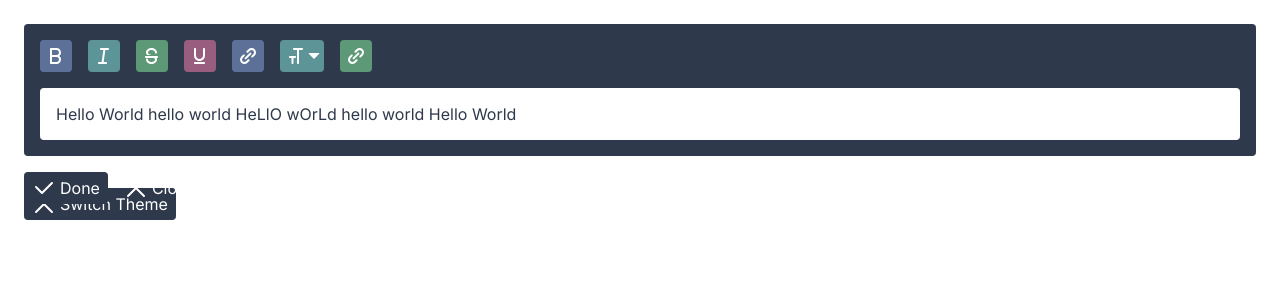
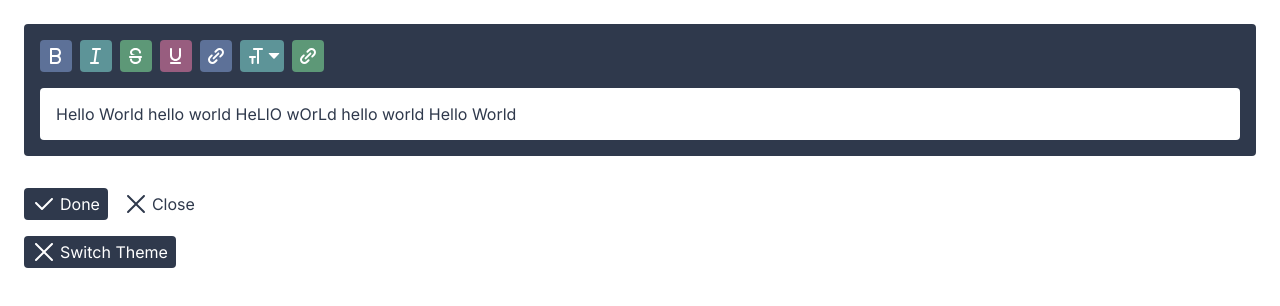
Before and after one commit to fallsimply/float, a Vue app: page / in a window 1280 px wide. Shown: the top 306 px of the page. Built offline with nearby package versions, Linux system fonts and the light colour scheme.

Commit message:
refactor to use component indexes

```diff
--- a/src/components/Core/Button.vue
+++ b/src/components/Core/Button.vue
@@ -1,9 +1,9 @@
 <template>
-    <button class="exit" :primary="!secondary" :secondary="secondary" :square="square">
+	<button class="exit" :primary="!secondary" :secondary="secondary" :icon="icon">
 		<slot name="icon">
 			<Icon pack="general" name="close"/>
 		</slot>
-        <slot>Close</slot>
+		<slot v-if="!icon">Close</slot>
 	</button>
 </template>
 
@@ -16,7 +16,7 @@ export default {
 			type: Boolean,
 			default: false
 		},
-        square: {
+		icon: {
 			type: Boolean,
 			default: false,
 		}
@@ -47,7 +47,7 @@ button[primary]
 button[secondary]
 	background: transparent
 	border: none
-    color: var(--txtColor)
-button[square]
+	color: var(--btnText)
+button[icon]
 	padding: .25rem
 </style>
--- a/src/components/Core/ButtonGroup.vue
+++ b/src/components/Core/ButtonGroup.vue
@@ -18,7 +18,11 @@ div.buttonGroup
 	grid-template-columns: repeat(auto-fit, minmax(1.5rem, max-content))
 	button:focus
 		outline: none
-        border: 2px solid var(--txtColor)
+		border: .125rem solid var(--btnFocus)
 		padding: .125rem .375rem
 		box-shadow: none
+	button[icon]:focus
+		padding: .125rem
+	button:hover
+		background-image: var(--brighten)
 </style>
--- /dev/null
+++ b/src/components/Core/index.js
@@ -0,0 +1,9 @@
+import Button from "@/components/Core/Button";
+import Icon from "@/components/Core/Icon"
+
+export default {
+	Button,
+	Icon
+}
+
+export { default as ButtonGroup } from "@/components/Core/ButtonGroup"
--- a/src/components/Editor.vue
+++ b/src/components/Editor.vue
@@ -1,36 +1,16 @@
 <template>
-	<div style="padding: 1.5rem">
-		<div class="editor">
-			<Toolbar/>
-			<div ref="e" class="content" contenteditable="true"></div>
-		</div>
-		<ButtonGroup style="position: relative;top: 1rem">
-			<Button>
-				<template #icon>
-					<Icon name="done"/>
-				</template>
-				<template>
-					Done
-				</template>
-			</Button>
-			<Button secondary/>
-		</ButtonGroup>
-		<Button>Switch Theme</Button>
+	<div class="editor">
+		<Toolbar/>
+		<div ref="e" class="content" contenteditable="true"></div>
 	</div>
 </template>
 
 <script>
-	import Button from "@/components/Core/Button";
-	import ButtonGroup from "@/components/Core/ButtonGroup";
-	import Toolbar from "@/components/Toolbar/Toolbar";
-	import Icon from "@/components/Core/Icon"
+	import Toolbar from "@/components/Toolbar"
 	export default {
 		name: "Editor",
 		components: {
-			Toolbar,
-			Button,
-			ButtonGroup,
-			Icon
+			Toolbar
 		},
 		mounted() {
 			this.$refs["e"].innerHTML = "<div>Hello World hello world HeLlO wOrLd hello world Hello World</div>"
@@ -112,6 +92,6 @@ HSL(h, s = var(--s), l = var(--l)) {'hsl(%s, %s, %s)' % (h s l)};
 			color: #5D7198
 	.editor::after
 		content: hi
-.editor
+.editor > .content
 	--txtColor: HSL(var(--hBg), l: var(--lH))
 </style>
--- a/src/components/HelloWorld.vue
+++ b/src/components/HelloWorld.vue
@@ -9,9 +9,9 @@
 		<h3>Installed CLI Plugins</h3>
 		<ul>
 			<li><a href="https://github.com/vuejs/vue-cli/tree/dev/packages/%40vue/cli-plugin-babel" target="_blank"
-			       rel="noopener">babel</a></li>
+				   rel="noopener">babel</a></li>
 			<li><a href="https://github.com/vuejs/vue-cli/tree/dev/packages/%40vue/cli-plugin-router" target="_blank"
-			       rel="noopener">router</a></li>
+				   rel="noopener">router</a></li>
 		</ul>
 		<h3>Essential Links</h3>
 		<ul>
@@ -26,7 +26,7 @@
 			<li><a href="https://router.vuejs.org" target="_blank" rel="noopener">vue-router</a></li>
 			<li><a href="https://vuex.vuejs.org" target="_blank" rel="noopener">vuex</a></li>
 			<li><a href="https://github.com/vuejs/vue-devtools#vue-devtools" target="_blank"
-			       rel="noopener">vue-devtools</a></li>
+				   rel="noopener">vue-devtools</a></li>
 			<li><a href="https://vue-loader.vuejs.org" target="_blank" rel="noopener">vue-loader</a></li>
 			<li><a href="https://github.com/vuejs/awesome-vue" target="_blank" rel="noopener">awesome-vue</a></li>
 		</ul>
--- a/src/components/Toolbar/Dropdown.vue
+++ b/src/components/Toolbar/Dropdown.vue
@@ -1,8 +1,10 @@
 <template>
 	<div class="dropdown" :open="false" :style="{'--ddItems': items}">
-		<button class="size" @click="menu" @blur="menu" x-ref="menu">
-			<slot name="Icon"/>
-		</button>
+		<Button icon class="size" @click="menu" @blur="menu" x-ref="menu">
+			<template #icon>
+				<slot name="Icon"/>
+			</template>
+		</Button>
 		<div ref="menu" class="menu" :hidden="true" :vertical="vertical">
 			<slot name="Items" :item="item"/>
 		</div>
@@ -10,8 +12,12 @@
 </template>
 
 <script>
+import Core from "@/components/Core/"
 export default {
 	name: "ToolbarDropdown",
+	components: {
+		...Core
+	},
 	methods: {
 		// ui methods
 		menu(e) {
@@ -32,14 +38,14 @@ export default {
 			type: Number,
 			required: true,
 			validator: function (value) {
-        		return value >= 0
-      		}
+				return value >= 0
+	  		}
 		},
 		vertical: {
 			type: Boolean,
 			default: false,
 		}
-	}
+	},
 }
 </script>
 
--- a/src/components/Toolbar/Prompt.vue
+++ b/src/components/Toolbar/Prompt.vue
@@ -2,21 +2,26 @@
 	<div class="modal" ref="modal" :hidden="!show">
 		<h1>{{ title }}</h1>
 		<input type="text" v-model="url">
-        <div class="buttonGroup">
-            <button class="confirm" primary>
+		<ButtonGroup>
+			<Button>
+				<template #icon>
 					<Icon pack="general" name="done"/>
-                <div>Add Link</div>
-            </button>
-            <button class="exit" secondary>
+				</template>
+				Add Link
+			</Button>
+			<Button secondary @click="toggle">
+				<template #icon>
 					<Icon pack="general" name="close"/>
-                <div>Close</div>
-            </button>
-        </div>
+				</template>
+				Close
+			</Button>
+		</ButtonGroup>
 	</div>
 </template>
 
 <script>
-import Icon from "@/components/Core/Icon"
+import Core, { ButtonGroup } from "@/components/Core"
+
 export default {
 	name: "ToolbarPrompt",
 	props: {
@@ -33,7 +38,8 @@ export default {
 		url: ""
 	}),
 	components: {
-        Icon
+		...Core,
+		ButtonGroup
 	},
 	methods: {
 		finish() {
@@ -49,8 +55,8 @@ export default {
 <style lang="stylus">
 HSL(h, s = var(--s), l = var(--l)) {'hsl(%s, %s, %s)' % (h s l)};
 div.modal
-    background: HSL(var(--hBg), l: var(--lBg))
-    color: HSL(var(--hBg), l: var(--lD))
+	background: var(--bgCard)
+	color: var(--txtColor)
 	height: 8rem
 	width: 16rem
 	position: absolute
--- a/src/components/Toolbar/Toolbar.vue
+++ b/src/components/Toolbar/Toolbar.vue
@@ -1,36 +1,41 @@
 <template>
 	<div relative>
-		<div class="toolbar">
-			<button v-for="btn in btns" :key="btn" :class="btn" @click="$emit(btn)">
-				<Icon :name="btn" pack="format"/>
-			</button>
-			<button class="link" ref="link" @click="togglePrompt('link')" @blur="togglePrompt('link')">
-				<Icon name="link"/>
-			</button>
+		<ButtonGroup class="toolbar">
+			<Button icon v-for="btn in btns" :key="btn"  @click="$emit(btn)">
+				<template #icon>
+					<Icon :name="btn" pack="format"/>
+				</template>
+			</Button>
+			<Button icon ref="link" @click="togglePrompt('link')">
+				<template #icon>
+					<Icon name="link"/>
+				</template>
+			</Button>
 			<Dropdown :items="headings.length" @select="$emit('size', $event)">
 				<template #Icon>
 					<Icon name="text_size" pack="format" caret/>
 				</template>
 				<template #Items="{ item }">
 					<span v-for="num in headings" :key="num">
-						<button :class="`h${num}`" @click.stop="item($event)" :x-val="`h${num}`">
+						<Button icon :class="`h${num}`" @click.stop="item($event)" :x-val="`h${num}`">
 							<Icon pack="headings" :name="`h${num}`"/>
-						</button>
+						</Button>
 					</span>
 				</template>
 			</Dropdown>
-			<button class="theme" ref="theme" >
-				<Icon name="link"/>
-			</button>
-		</div>
+			<Button icon class="theme" ref="theme" >
+				<template #icon>
+					<Icon name="link"/>
+				</template>
+			</Button>
+		</ButtonGroup>
 		<Prompt title= "Enter Link URL" :show.sync="prompts.link"/>
 	</div>
 </template>
 
 <script>
-	import Dropdown  from '@/components/Toolbar/Dropdown'
-	import Icon from "@/components/Core/Icon"
-	import Prompt from "@/components/Toolbar/Prompt"
+	import Core, {ButtonGroup} from "@/components/Core"
+	import { Dropdown, Prompt } from "@/components/Toolbar"
 	export default {
 		name: "Toolbar",
 		data() {
@@ -49,9 +54,10 @@
 				}
 			}
 		},
-        components: {
+		components: {
+			...Core,
+			ButtonGroup,
 			Dropdown,
-			Icon,
 			Prompt,
 		},
 		methods: {
@@ -83,12 +89,12 @@ HSL(h, s = var(--s), l = var(--l)) {'hsl(%s, %s, %s)' % (h s l)};
 		--H: var(--hD)
 
 	button
-		height: 2rem
-		min-width: 2rem
-		font-size: 1.5rem
-		border: 0
-		padding: .25rem
-		border-radius: .25rem
+		// height: 2rem
+		// min-width: 2rem
+		// font-size: 1.5rem
+		// border: 0
+		// padding: .25rem
+		// border-radius: .25rem
 		display: grid
 		grid-template-columns: repeat(auto-fit, minmax(.75rem, 1.5rem))
 		background: HSL(var(--H), l: var(--L))
@@ -98,9 +104,9 @@ HSL(h, s = var(--s), l = var(--l)) {'hsl(%s, %s, %s)' % (h s l)};
 			--L: var(--lL)
 		&:focus
 			outline: none
-		svg
-			height: 1.5rem;
-			border-radius: .25rem
-		svg > path
-			fill: currentColor
+		// svg
+		// 	height: 1.5rem;
+		// 	border-radius: .25rem
+		// svg > path
+		// 	fill: currentColor
 </style>
--- /dev/null
+++ b/src/components/Toolbar/index.js
@@ -0,0 +1,7 @@
+import Dropdown from "@/components/Toolbar/Dropdown";
+import Prompt from "@/components/Toolbar/Prompt"
+import Toolbar from "@/components/Toolbar/Toolbar"
+
+export default Toolbar
+
+export { Dropdown, Prompt }
--- a/src/views/Edit.vue
+++ b/src/views/Edit.vue
@@ -1,17 +1,41 @@
 <template>
-	<Editor/>
+	<div view="edit" style="padding: 1.5rem">
+		<Editor/>
+		<ButtonGroup style="position: relative;top: 1rem">
+			<Button>
+				<template #icon>
+					<Icon name="done"/>
+				</template>
+				<template>
+					Done
+				</template>
+			</Button>
+			<Button secondary/>
+		</ButtonGroup>
+		<ButtonGroup style="position: relative;top: 1rem">
+			<Button @click="window.Theme.toggle()">Switch Theme</Button>
+		</ButtonGroup>
+	</div>
 </template>
 
 <script>
+	import Core, { ButtonGroup } from "@/components/Core"
 	import Editor from "@/components/Editor"
+
 	export default {
 		name: "Edit",
 		components: {
-			Editor
+			Editor,
+			...Core,
+			ButtonGroup
 		}
 	}
 </script>
 
 <style lang="stylus">
-
+[view="edit"] {
+	display: grid;
+	grid-auto-columns: 1fr;
+	grid-gap: 1rem;
+}
 </style>
--- a/vue.config.js
+++ b/vue.config.js
@@ -1,5 +1,5 @@
-const { hostname } = require("os")
-const path = require('path');
+const { hostname } = require("os");
+const path = require("path");
 module.exports = {
 	// productionSourceMap: false,
 	devServer: {
@@ -11,15 +11,12 @@ module.exports = {
 			hostname(),
 			`${hostname()}.lan`,
 			`${hostname()}.local`,
-			'.localhost'
+			".localhost",
 			// Github Codespaces
-			'.github.dev',
-			'.githubusercontent.com',
-
-		],
+			".github.dev",
+			".githubusercontent.com"
+		]
 	},
-	css: {
-		sourceMap: true,
-	},
-	integrity: true
-}
+	integrity: true,
+	productionSourceMap: false
+};
```
Lines whose indentation alone changed are shown as unchanged.
